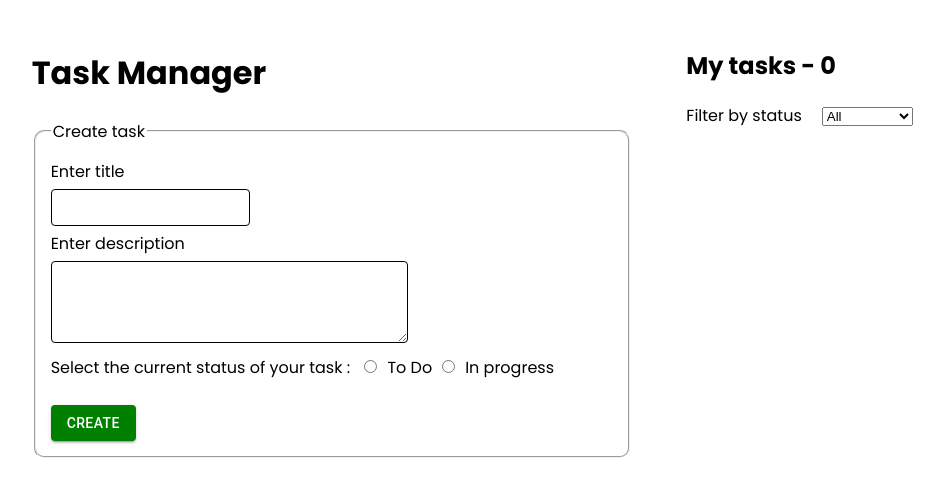
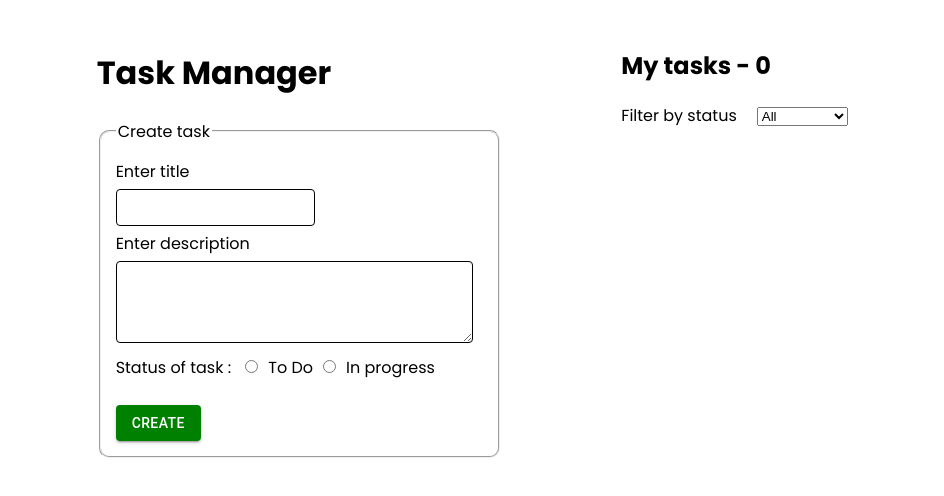
Before and after one commit to nikhilar98/taskManager, a React (Create React App) app: page / in a window 1280 px wide. Shown: the top 496 px of the page, without its empty margins (31-975 px from the left). Built offline with nearby package versions, Linux system fonts and the light colour scheme.

Commit message:
changes 1

```diff
--- a/src/App.jsx
+++ b/src/App.jsx
@@ -3,7 +3,6 @@ import taskReducer from "./reducers/taskReducer";
 import TasksListing from "./components/TasksListing";
 import CreateTaskForm from "./components/CreateTaskForm";
 import TaskDetails from "./components/TaskDetails";
-import ToastContainer from "./components/ToastContainer";
 
 
 export const appContext = createContext()
@@ -17,7 +16,6 @@ export function App() {
 
   useEffect(()=>{
     const data = localStorage.getItem('tasks')
-    console.log('data',data)
     if(data) {
       taskDispatch({type:'SET_TASKS',payload:JSON.parse(localStorage.getItem('tasks'))})
     }
@@ -42,7 +40,6 @@ export function App() {
           </div>
         </div>
           <TaskDetails/>
-          <ToastContainer/>
       </div>
     </appContext.Provider>
   );
--- a/src/components/CreateTaskForm.jsx
+++ b/src/components/CreateTaskForm.jsx
@@ -1,6 +1,8 @@
 import { useContext, useState } from "react"
 import { appContext } from "../App"
 import { Button } from "@mui/material"
+
+
 
 export default function CreateTaskForm(){
 
@@ -63,7 +65,7 @@ export default function CreateTaskForm(){
                     <label htmlFor="description">Enter description</label><br/>
                     <textarea value={description} onChange={(e)=>{setDescription(e.target.value)}} id='description' rows="4" cols="40"/>
                     <span className="errorMessage">{formErrors.description && formErrors.description}</span><br/>
-                    <label> Select the current status of your task : </label>
+                    <label> Status of task : </label>
                     <input type="radio" checked={status==='to do'} value='to do' name="status" id='toDo' onChange={(e)=>{setStatus(e.target.value)}}/>
                     <label htmlFor="toDo">To Do</label>
                     <input type="radio" checked={status==='in progress'} value='in progress' name="status" id='inProgress' onChange={(e)=>{setStatus(e.target.value)}}/>
--- a/src/components/LogContainer.js
+++ /dev/null
@@ -1,13 +0,0 @@
-
-function LogContainer(OriginalComponent){
-
-    function NewComponent(){
-        const msg = 'Created new task'
-        return <OriginalComponent msg={msg} />
-    }
-
-    return NewComponent
-
-}
-
-export default LogContainer
--- a/src/components/TaskDetails.jsx
+++ b/src/components/TaskDetails.jsx
@@ -2,7 +2,7 @@ import { Box, Button, Typography } from '@mui/material';
 import Modal from '@mui/material/Modal';
 import { useContext, useEffect, useState } from 'react';
 import { appContext } from '../App';
-import color from "./color";
+import color from "../helpers/color";
 
 const style = {
     position: 'absolute' ,
--- a/src/components/TasksListing.jsx
+++ b/src/components/TasksListing.jsx
@@ -4,8 +4,9 @@ import Card from '@mui/material/Card';
 import CardContent from '@mui/material/CardContent';
 import Typography from '@mui/material/Typography';
 import DeleteIcon from '@mui/icons-material/Delete';
-import color from "./color";
+import color from "../helpers/color";
 import { Box, LinearProgress } from "@mui/material";
+
 
 export default function TasksListing(props){
 
--- a/src/components/ToastContainer.jsx
+++ /dev/null
@@ -1,7 +0,0 @@
-
-import { toast, ToastContainer } from 'react-toastify';
-import "react-toastify/dist/ReactToastify.css";
-import LogContainer from './LogContainer';
-
-
-export default LogContainer(ToastContainer,toast)
--- a/src/index.css
+++ b/src/index.css
@@ -60,12 +60,13 @@ ul{
 .listingContainer{
     min-width: 500px;
 }
+.form-container{
+    width: 50%;
+}
+
 @media screen  and (max-width:1210px){
         .container{
             flex-direction: column;
         }
-        .form-container{
-            width: 50%;
-        }
 
 }
```
Also changed, not shown: src/components/HOC.js (added, +26 -0 lines), src/helpers/color.js (renamed from src/components/color.js).
